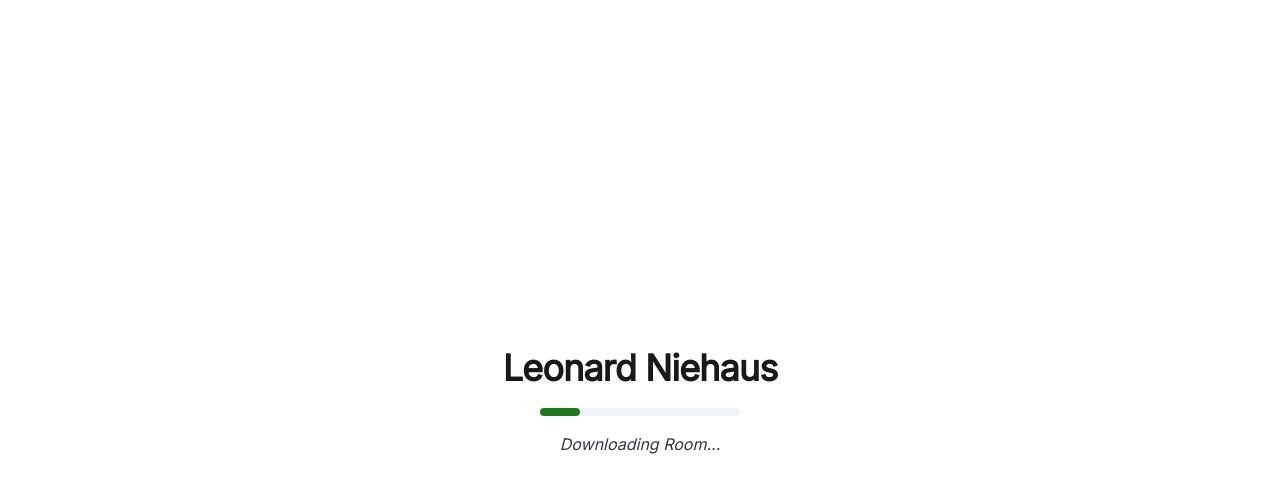
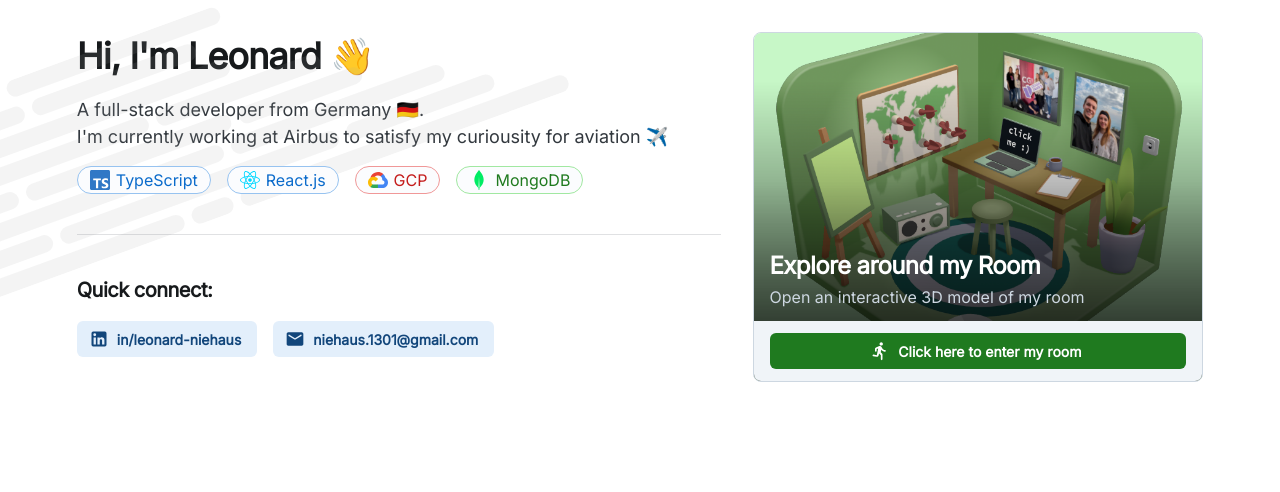
Before and after one commit to niehaus1301/personal-website, a React (Vite) app: page / in a window 1280 px wide. Shown: the top 492 px of the page. Built offline with nearby package versions, Linux system fonts and the light colour scheme; no server answers.

Commit message:
add landing page

```diff
--- a/src/App.tsx
+++ b/src/App.tsx
@@ -1,75 +1,5 @@
-import { AnimatePresence, motion } from "framer-motion";
-import { PropsWithChildren, Suspense, lazy } from "react";
-import { Route, Routes, useLocation } from "react-router-dom";
-import Box from "@mui/joy/Box";
-import MainLoading from "./components/MainLoading/MainLoading";
-
-const Room = lazy(() => import("@/components/Room/Room"));
-const Terminal = lazy(() => import("@/components/Terminal/Terminal"));
-const Resume = lazy(() => import("@/components/Resume/Resume"));
-const TravelMap = lazy(() => import("@/components/TravelMap/TravelMap"));
-
-function ActionComponentBox({ children }: PropsWithChildren) {
-  return (
-    <Box
-      position="fixed"
-      zIndex={99999}
-      top={0}
-      left={0}
-      width="100%"
-      height="100%"
-    >
-      <Suspense fallback={null}>{children}</Suspense>
-    </Box>
-  );
-}
+import LandingPage from "./components/LandingPage/LandingPage";
 
 export default function App() {
-  const location = useLocation();
-
-  return (
-    <>
-      <Suspense
-        fallback={<MainLoading progress={10} caption="Getting ready..." />}
-      >
-        <Room />
-      </Suspense>
-      <AnimatePresence>
-        <motion.div
-          key={location.pathname}
-          exit={{ opacity: 0, transition: { duration: 1 } }}
-          initial={{ opacity: 0 }}
-          animate={{ opacity: 1, transition: { delay: 1.5 } }}
-        >
-          <Routes location={location} key={location.pathname}>
-            <Route path="/" element={null} />
-            <Route
-              path="/travelmap"
-              element={
-                <ActionComponentBox>
-                  <TravelMap />
-                </ActionComponentBox>
-              }
-            />
-            <Route
-              path="/terminal"
-              element={
-                <ActionComponentBox>
-                  <Terminal />
-                </ActionComponentBox>
-              }
-            />
-            <Route
-              path="/resume"
-              element={
-                <ActionComponentBox>
-                  <Resume />
-                </ActionComponentBox>
-              }
-            />
-          </Routes>
-        </motion.div>
-      </AnimatePresence>
-    </>
-  );
+  return <LandingPage />;
 }
--- /dev/null
+++ b/src/components/IntroSection/IntroSection.tsx
@@ -0,0 +1,13 @@
+import { Stack, Typography } from "@mui/joy";
+
+export default function IntroSection() {
+  return (
+    <Stack spacing={2}>
+      <Typography level="h1">Hi, I'm Leonard 👋</Typography>
+      <Typography level="body-lg">
+        A full-stack developer from Germany 🇩🇪. <br />
+        I'm currently working at Airbus to satisfy my curiousity for aviation ✈️
+      </Typography>
+    </Stack>
+  );
+}
--- /dev/null
+++ b/src/components/LandingPage/LandingPage.tsx
@@ -0,0 +1,70 @@
+import { Box, Button, Divider, Grid, Stack, Typography } from "@mui/joy";
+import RoomPreview from "../RoomPreview/RoomPreview";
+import {
+  GcpSkill,
+  MongoDBSkill,
+  ReactSkill,
+  TypescriptSkill,
+} from "../Portfolio/Skill";
+import LinesBackgroundSvg from "@/assets/linesBackground.svg?react";
+import LinkedInIcon from "@mui/icons-material/LinkedIn";
+import EmailRoundedIcon from "@mui/icons-material/EmailRounded";
+import IntroSection from "../IntroSection/IntroSection";
+
+export default function LandingPage() {
+  return (
+    <Box width="100%" display="flex" justifyContent="center">
+      <Box width="100%" maxWidth={1200} marginX="6%" marginTop={4}>
+        <Grid container spacing={4}>
+          <Grid xs={12} md={7} position="relative">
+            <LinesBackgroundSvg
+              style={{
+                position: "absolute",
+                transform: "rotate(-20deg)",
+                width: 800,
+                left: -300,
+                height: "auto",
+              }}
+            />
+            <IntroSection />
+            <Stack
+              direction="row"
+              spacing={2}
+              flexWrap="wrap"
+              useFlexGap
+              marginTop={2}
+            >
+              <TypescriptSkill />
+              <ReactSkill />
+              <GcpSkill />
+              <MongoDBSkill />
+            </Stack>
+            <Divider sx={{ marginTop: 5 }} />
+            <Typography level="h4" marginTop={5}>
+              Quick connect:
+            </Typography>
+            <Stack direction="row" spacing={2} marginTop={2}>
+              <Button
+                startDecorator={<LinkedInIcon />}
+                variant="soft"
+                sx={{ maxWidth: "50%" }}
+              >
+                {"in/leonard-niehaus"}
+              </Button>
+              <Button
+                startDecorator={<EmailRoundedIcon />}
+                variant="soft"
+                sx={{ maxWidth: "50%", overflowWrap: "anywhere" }}
+              >
+                niehaus.1301@gmail.com
+              </Button>
+            </Stack>
+          </Grid>
+          <Grid xs={12} md={5} justifyContent="right">
+            <RoomPreview />
+          </Grid>
+        </Grid>
+      </Box>
+    </Box>
+  );
+}
--- /dev/null
+++ b/src/components/RoomPreview/RoomPreview.tsx
@@ -0,0 +1,58 @@
+import {
+  Button,
+  Card,
+  CardContent,
+  CardCover,
+  CardOverflow,
+  Typography,
+  useTheme,
+} from "@mui/joy";
+import DirectionsRunRoundedIcon from "@mui/icons-material/DirectionsRunRounded";
+import roomPng from "@/assets/room.png";
+import { useState } from "react";
+
+export default function RoomPreview() {
+  const [loading, setLoading] = useState(false);
+  const theme = useTheme();
+
+  return (
+    <Card sx={{ height: 350 }}>
+      <CardCover>
+        <img
+          src={roomPng}
+          alt="My room preview"
+          style={{
+            backgroundColor: theme.palette.success.softHoverBg.slice(-8, -1),
+          }}
+        />
+      </CardCover>
+      <CardCover
+        sx={{
+          background:
+            "linear-gradient(to top, rgba(0,0,0,0.4), rgba(0,0,0,0) 200px), linear-gradient(to top, rgba(0,0,0,0.8), rgba(0,0,0,0) 300px)",
+        }}
+      />
+      <CardContent sx={{ justifyContent: "flex-end" }}>
+        <Typography level="h3" textColor="white">
+          Explore around my Room
+        </Typography>
+        <Typography level="body-md" textColor="neutral.300">
+          Open an interactive 3D model of my room
+        </Typography>
+      </CardContent>
+      <CardOverflow variant="soft" sx={{ bgcolor: "background.level1" }}>
+        <CardContent>
+          <Button
+            startDecorator={<DirectionsRunRoundedIcon />}
+            color="success"
+            loadingIndicator="Loading..."
+            loading={loading}
+            onClick={() => setLoading(true)}
+          >
+            Click here to enter my room
+          </Button>
+        </CardContent>
+      </CardOverflow>
+    </Card>
+  );
+}
```
Also changed, not shown: src/assets/linesBackground.svg (added).
